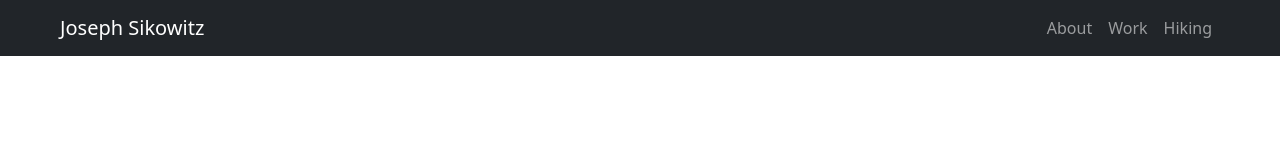
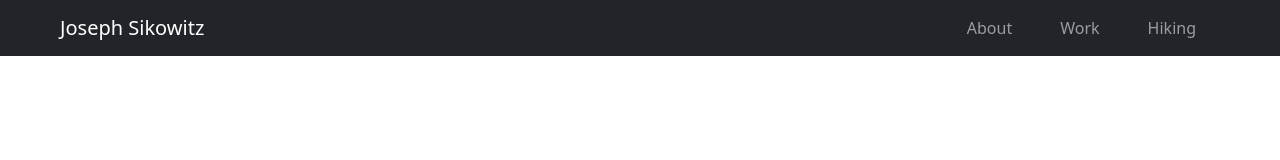
Before and after one commit to joseph-sikowitz/homepage, a website: page index.html in a window 1280 px wide. Drawn offline with nearby package versions, Linux system fonts and the light colour scheme.

Commit message:
Added padding to nav links.

```diff
--- a/index.html
+++ b/index.html
@@ -32,13 +32,13 @@
         </button>
         <div class="collapse navbar-collapse" id="navbarSupportedContent">
             <ul class="navbar-nav ms-auto mb-2 mb-lg-0 px-5">
-                <li class="nav-item">
+                <li class="nav-item px-3">
                     <a class="nav-link" href="./pages/about.html">About</a>
                 </li>
-                <li class="nav-item">
+                <li class="nav-item px-3">
                     <a class="nav-link" href="./pages/work.html">Work</a>
                 </li>
-                <li class="nav-item">
+                <li class="nav-item px-3">
                     <a class="nav-link" href="./pages/hiking.html">Hiking</a>
                 </li>
             </ul>
```
